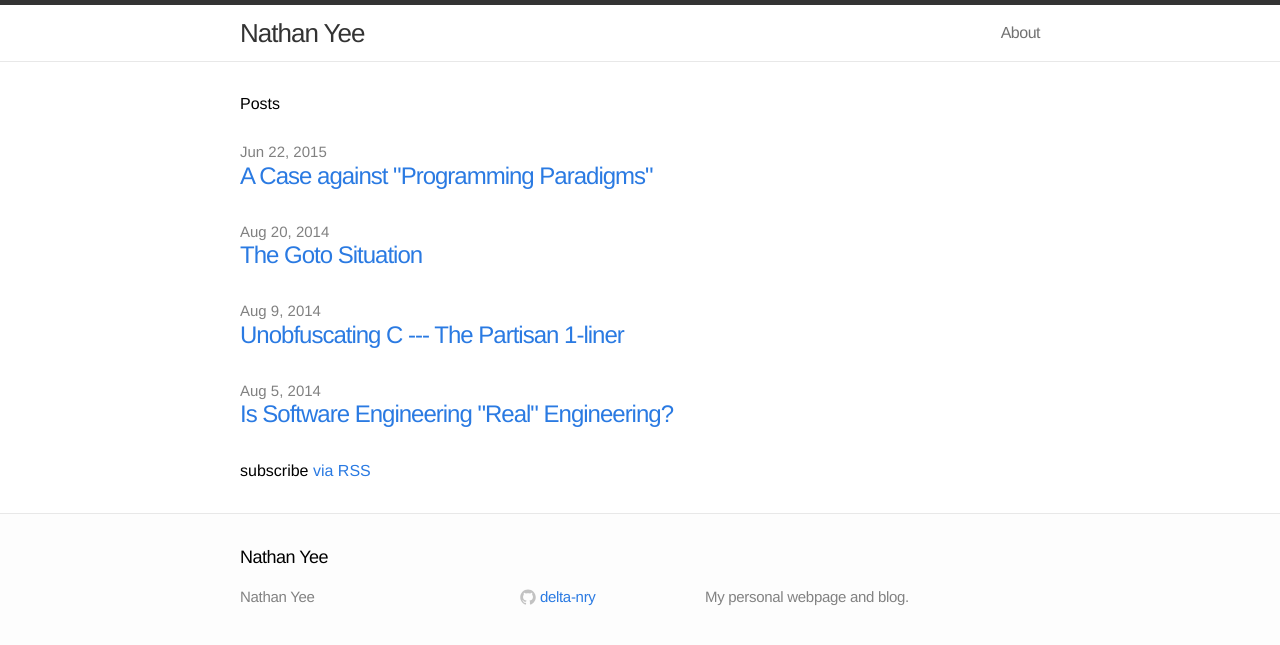
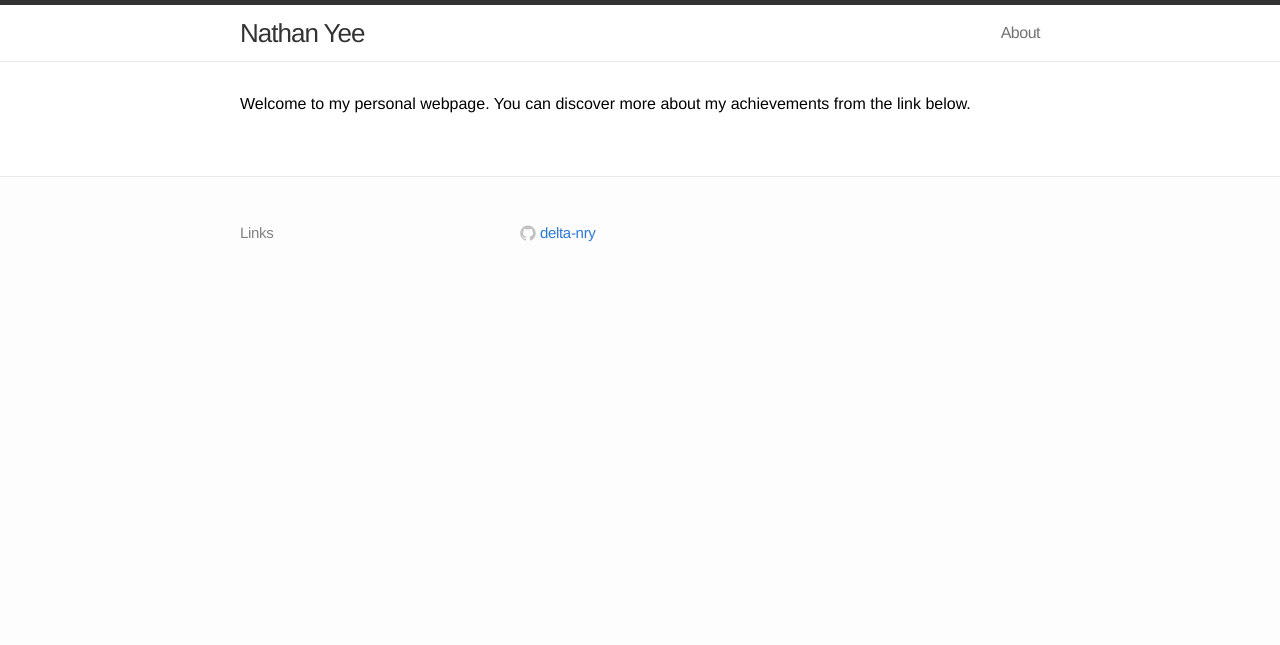
Before and after one commit to delta-nry/delta-nry.github.io, a Jekyll site: the page built from index.html, in a window 1280 px wide. Shown: the top 645 px of the page. Built offline with Jekyll 4.4.1, drawn with Linux system fonts in a browser that asks for light colours.

Commit message:
Streamline webpage contents

```diff
--- a/_config.yml
+++ b/_config.yml
@@ -1,10 +1,16 @@
 # Site settings
 title: Nathan Yee
-description: "My personal webpage and blog."
+description: "My personal webpage."
 baseurl: ""
 url: "http://www.nateyee.com"
 github_username: delta-nry
+links_description: Links
 
 # Build settings
 markdown: kramdown
 permalink: pretty
+
+# If you used `bundle install --path vendor/bundle` instead of `bundle install`
+# then this line is needed in order for `bundle exec jekyll serve` to work.
+# See https://github.com/jekyll/jekyll/issues/2938 for details.
+exclude: [vendor]
--- a/_includes/footer.html
+++ b/_includes/footer.html
@@ -2,12 +2,11 @@
 
   <div class="wrap">
 
-    <h2 class="footer-heading">{{ site.title }}</h2>
+    <h2 class="footer-heading"></h2>
 
     <div class="footer-col-1 column">
       <ul>
-        <li>{{ site.title }}</li>
-        <li><a href="mailto:{{ site.email }}">{{ site.email }}</a></li>
+        <li>{{ site.links_description }}</li>
       </ul>
     </div>
 
@@ -52,9 +51,7 @@
       </ul>
     </div>
 
-    <div class="footer-col-3 column">
-      <p class="text">{{ site.description }}</p>
-    </div>
+    <div class="footer-col-3 column"></div>
 
   </div>
 
--- a/index.html
+++ b/index.html
@@ -4,17 +4,9 @@ layout: default
 
 <div class="home">
 
-  <h1>Posts</h1>
-
-  <ul class="posts">
-    {% for post in site.posts %}
-      <li>
-        <span class="post-date">{{ post.date | date: "%b %-d, %Y" }}</span>
-        <a class="post-link" href="{{ post.url | prepend: site.baseurl }}">{{ post.title }}</a>
-      </li>
-    {% endfor %}
-  </ul>
-
-  <p class="rss-subscribe">subscribe <a href="{{ "/feed.xml" | prepend: site.baseurl }}">via RSS</a></p>
+  <article class="post-content">
+    Welcome to my personal webpage. You can discover more about my achievements
+    from the link below.
+  </article>
 
 </div>
```
Also changed, not shown: _posts/2014-08-05-is-software-engineering-real-engineering.md (deleted, +0 -20 lines), _posts/2014-08-09-unobfuscating-c-the-partisan-1-liner.md (deleted, +0 -128 lines), _posts/2014-08-20-the-goto-situation.md (deleted, +0 -24 lines), _posts/2015-06-22-a-case-against-programming-paradigms.md (deleted, +0 -16 lines), about.md (+3 -3 lines), feed.xml (deleted, +0 -30 lines), 1 other file.
